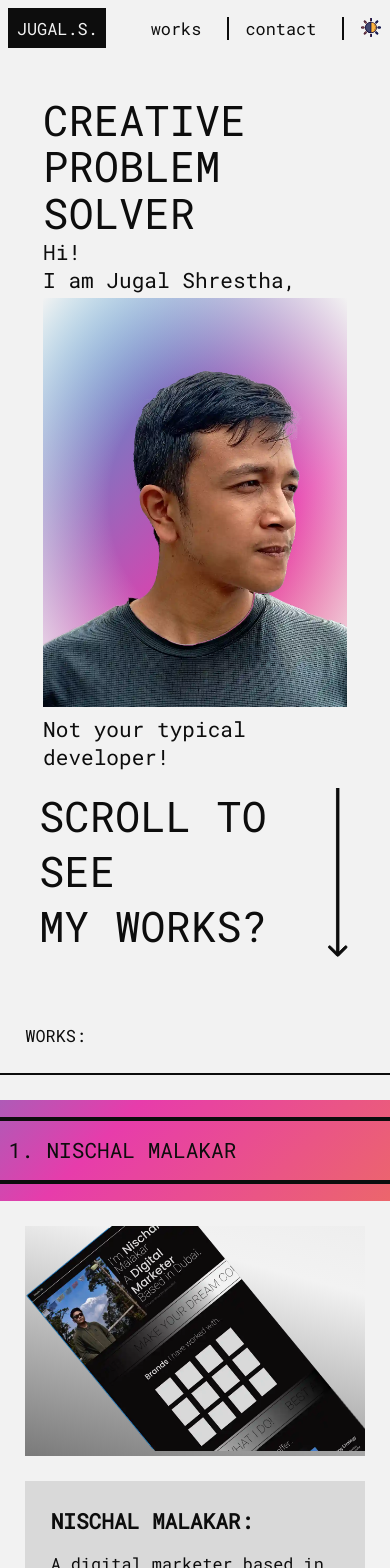
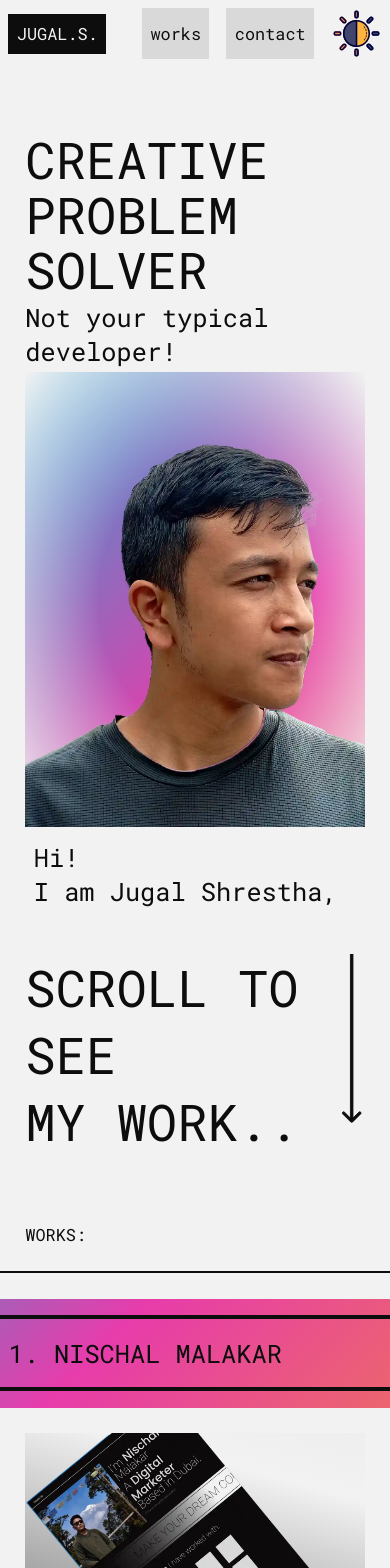
Before and after one commit to JugalShrestha/portfolio, a React (Vite) app: page / in a window 390 px wide. Shown: the top 1568 px of the page. Built offline with nearby package versions, Linux system fonts and the light colour scheme.

Commit message:
Optimize: Mobile version

```diff
--- a/src/assets/pages/HeroPage.jsx
+++ b/src/assets/pages/HeroPage.jsx
@@ -12,21 +12,21 @@ const HeroPage = React.forwardRef((props,ref) => {
                 <div className="big-text">solver</div>
                 <div className="text">Solving problems since day 0.</div>
             </div>
-            <div className="right-content">
-                <div className="text">Hi!<br/> I am Jugal Shrestha,</div>
+            <div className="bottom-content">
+                <div className="text">Not your typical developer!</div>
             </div>
             <div className="big-content">
                 <div className="overlay"></div>
                 <img src={photo} alt="A man looking right with a smile" />
             </div>
+            <div className="right-content">
+                <div className="text">Hi!<br/> I am Jugal Shrestha,</div>
+            </div>
             <div className="top-content"></div>
-            <div className="bottom-content">
-                <div className="text">Not your typical developer!</div>
-            </div>
         </div>
         {/* for the text that says look at my works! */}
         <div className="scroll-nav">
-            <div className="text">Scroll to see<br/>my works?</div>
+            <div className="text">Scroll to see<br/>my work..</div>
             <svg viewBox="0 0 24 200" fill="none" xmlns="http://www.w3.org/2000/svg">
             <path d="M10.9393 199.061C11.5251 199.646 12.4749 199.646 13.0607 199.061L22.6066 189.515C23.1924 188.929 23.1924 187.979 22.6066 187.393C22.0208 186.808 21.0711 186.808 20.4853 187.393L12 195.879L3.51471 187.393C2.92892 186.808 1.97918 186.808 1.39339 187.393C0.807603 187.979 0.807603 188.929 1.39339 189.515L10.9393 199.061ZM10.5 7.83154e-08L10.5 198L13.5 198L13.5 -7.83171e-08L10.5 7.83154e-08Z"/>
             </svg>
--- a/src/index.css
+++ b/src/index.css
@@ -459,13 +459,28 @@ body #contact-page form button {
   font-size: var(--header-font-size);
 }
 
-@media screen and (max-width: 900px) {
+@media screen and (max-width: 1300px) {
   :root {
-    --header-font-size: 2.5vh;
-    --big-font-size: 5vh;
+    --big-font-size: 13vh;
+  }
+}
+@media screen and (max-width: 800px) {
+  :root {
+    --header-font-size: 3vh;
+    --big-font-size: 6vh;
   }
   .navbar {
     padding: 1vh !important;
+  }
+  .navbar .nav-option {
+    padding: 1vh !important;
+    border: none !important;
+    background: var(--p2-color) !important;
+  }
+  .navbar .nav-option:last-child {
+    background: none !important;
+    width: var(--big-font-size) !important;
+    height: var(--big-font-size) !important;
   }
   .page {
     display: flex !important;
@@ -477,7 +492,7 @@ body #contact-page form button {
     padding: 5vh 0 !important;
   }
   #hero-page {
-    gap: 2vh !important;
+    gap: 1vh !important;
   }
   #hero-page .scroll-nav {
     position: relative !important;
@@ -485,7 +500,8 @@ body #contact-page form button {
     top: 0 !important;
     bottom: 0 !important;
     right: 0 !important;
-    width: 80% !important;
+    width: 100% !important;
+    padding: 0 3vh !important;
     display: flex !important;
     flex-direction: row !important;
     align-items: flex-start !important;
@@ -496,7 +512,8 @@ body #contact-page form button {
     font-size: var(--big-font-size) !important;
   }
   #hero-page .hero-page-contents {
-    width: 80%;
+    width: 100% !important;
+    padding: 3vh !important;
     height: -moz-max-content !important;
     height: max-content !important;
     display: flex !important;
@@ -511,7 +528,7 @@ body #contact-page form button {
     top: 0 !important;
     bottom: 0 !important;
     right: 0 !important;
-    width: 80% !important;
+    width: 100% !important;
   }
   #hero-page .hero-page-contents .left-content {
     gap: 0.5vh !important;
@@ -519,11 +536,14 @@ body #contact-page form button {
   #hero-page .hero-page-contents .left-content .text {
     display: none !important;
   }
+  #hero-page .hero-page-contents .right-content {
+    padding: 1vh !important;
+  }
   #hero-page .hero-page-contents .big-content {
-    width: 80% !important;
+    width: 100% !important;
   }
   #hero-page .hero-page-contents .big-content img {
-    transform: scale(1.5) !important;
+    transform: scale(1.6) !important;
   }
   #project-page .projects {
     gap: 1vh !important;
--- a/src/index.scss
+++ b/src/index.scss
@@ -472,15 +472,30 @@ body{
 
 }
 
+@media screen and (max-width: 1300px) {
+    :root{
+        --big-font-size: 13vh;
+    }
+}
 
-@media screen and (max-width: 900px) {
+@media screen and (max-width: 800px) {
     :root{
-        --header-font-size: 2.5vh;
-        --big-font-size: 5vh;
+        --header-font-size: 3vh;
+        --big-font-size: 6vh;
     }
 
     .navbar{
         padding: 1vh !important;
+        .nav-option{
+            padding: 1vh !important;
+            border: none !important;
+            background: var(--p2-color) !important;
+            &:last-child{
+                background: none !important;
+                width: var(--big-font-size) !important;
+                height: var(--big-font-size) !important;
+            }
+        }
     }
     .page{
         display: flex !important;
@@ -492,14 +507,15 @@ body{
     }
 
     #hero-page{
-        gap: 2vh !important;
+        gap: 1vh !important;
         .scroll-nav{
             position: relative !important;
             left: 0 !important;
             top: 0 !important;
             bottom: 0 !important;
             right: 0 !important;
-            width: 80% !important;
+            width: 100% !important;
+            padding: 0 3vh !important;
             display: flex !important;
             flex-direction: row !important;
             align-items: flex-start !important;
@@ -510,7 +526,8 @@ body{
             }
         }
         .hero-page-contents{
-            width: 80%;
+            width: 100% !important;
+            padding: 3vh !important;
             height: max-content !important;
             display: flex !important;
             flex-direction: column !important;
@@ -523,7 +540,7 @@ body{
                 top: 0 !important;
                 bottom: 0 !important;
                 right: 0 !important;
-                width: 80% !important;
+                width: 100% !important;
             }
             .left-content{
                 gap: .5vh !important;
@@ -531,10 +548,13 @@ body{
                     display: none !important;
                 }
             }
+            .right-content{
+                padding: 1vh !important;
+            }
             .big-content{
-                width: 80% !important;
+                width: 100% !important;
                 img{
-                    transform: scale(1.5) !important;
+                    transform: scale(1.6) !important;
                 }
             }
         }
```
Also changed, not shown: 1 other file (tests, documents, lock files or other folders).
